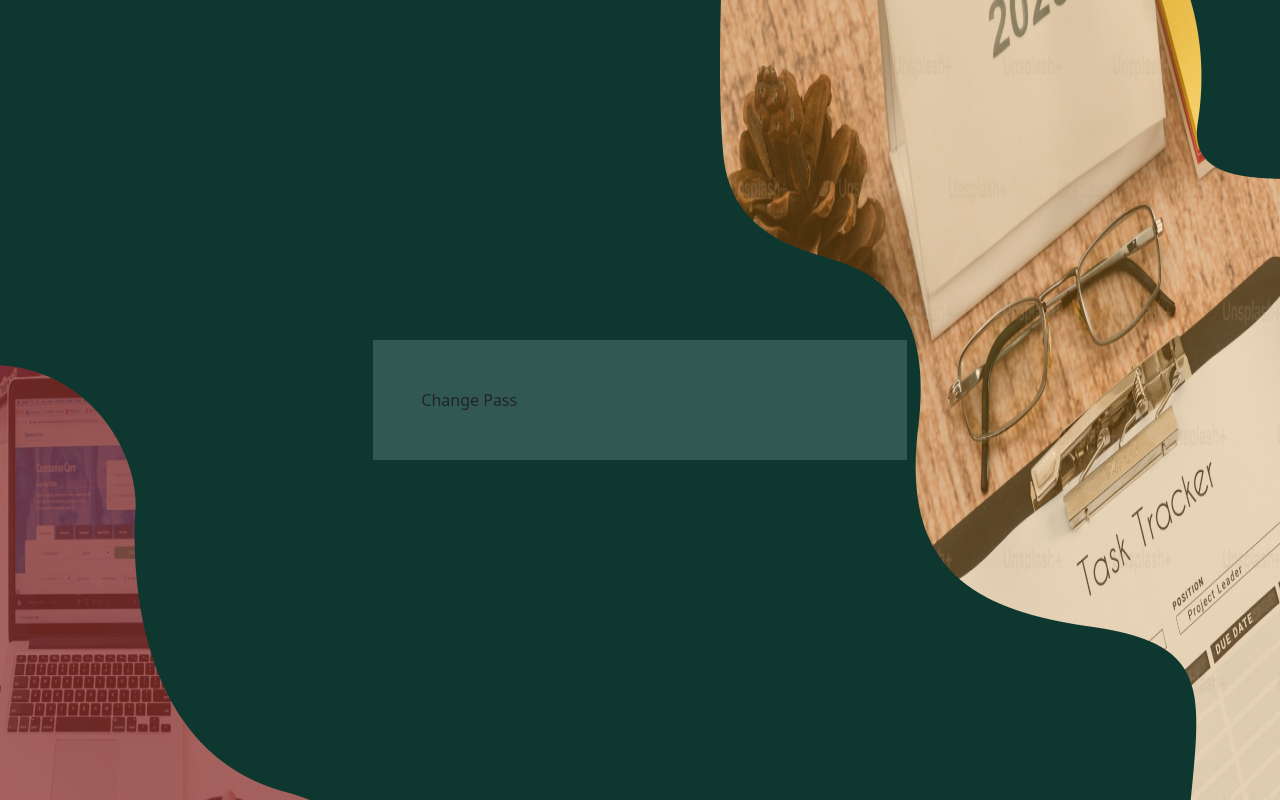
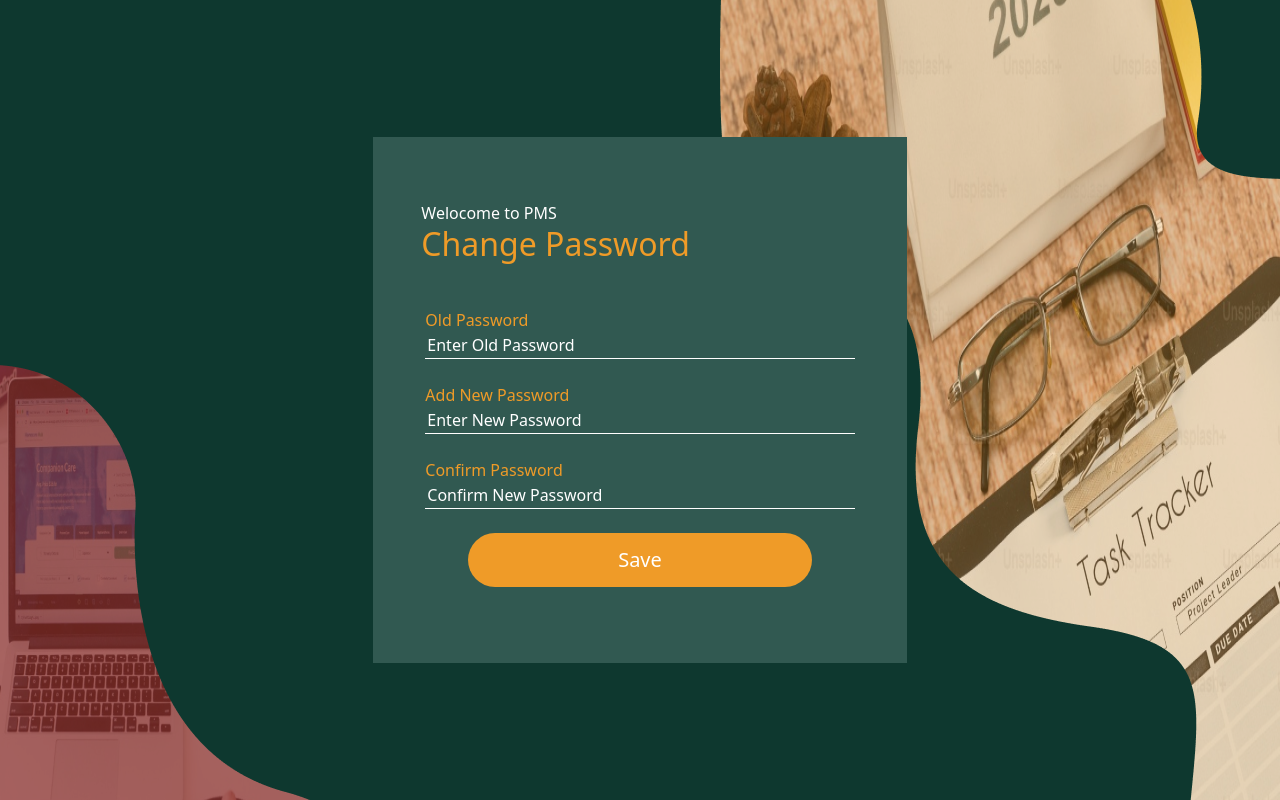
Before and after one commit to Youssefgamalsa/Project_Managment, a React (Vite) app: page /changepass in a window 1280 px wide. Built offline with nearby package versions, Linux system fonts and the light colour scheme.

Commit message:
changepass

```diff
--- a/package.json
+++ b/package.json
@@ -12,6 +12,7 @@
   "dependencies": {
     "axios": "^1.7.4",
     "bootstrap": "^5.3.3",
+    "jwt-decode": "^4.0.0",
     "react": "^18.3.1",
     "react-bootstrap": "^2.10.4",
     "react-dom": "^18.3.1",
--- a/src/App.jsx
+++ b/src/App.jsx
@@ -31,7 +31,7 @@
         { path: "register", element: <Register /> },
         { path: "verify", element: <Verify /> },
         { path: "resetpass", element: <ResetPass /> },
-        { path: "reset-request", element: <ResetRequest /> },
+        { path: "forgetpass", element: <ResetRequest /> },
         { path: "changepass", element: <Changepass /> },
       ],
     },
--- a/src/main.jsx
+++ b/src/main.jsx
@@ -1,9 +1,11 @@
-import { StrictMode } from 'react'
-import { createRoot } from 'react-dom/client'
-import App from './App.jsx'
+import { StrictMode } from "react";
+import { createRoot } from "react-dom/client";
+import App from "./App.jsx";
+import { ToastContainer } from "react-toastify";
 
-createRoot(document.getElementById('root')).render(
+createRoot(document.getElementById("root")).render(
   <StrictMode>
-    <App />
-  </StrictMode>,
-)
+    <ToastContainer/>
+      <App />
+  </StrictMode>
+);
--- a/src/modules/Authentication/components/Changepass/Changepass.jsx
+++ b/src/modules/Authentication/components/Changepass/Changepass.jsx
@@ -1,6 +1,96 @@
+import axios from "axios";
+import { useForm } from "react-hook-form";
+import { useNavigate } from "react-router-dom";
+import { toast } from "react-toastify";
+import baseUsersAuth from "../../../BaseUrls/BaseUrls";
 
-export default function Changepass() {
+export default function ResetPass() {
+  let navigate = useNavigate();
+
+  let {
+    register,
+    handleSubmit,
+    formState: { errors },
+  } = useForm();
+  let submtion = async (data) => {
+    try {
+      let response = await axios.put(baseUsersAuth.changepass, data, {
+        headers: {
+          Authorization: `Bearer ${localStorage.getItem("token")}`,
+        },
+      });
+      toast.success(response.data.message);
+      console.log(response);
+      navigate("/login");
+    } catch (error) {
+      toast.error(error.response.data.message);
+    }
+  };
   return (
-    <div>Change Pass </div>
-  )
+    <>
+      <div className="my-3">
+        <span className="white my-3">Welocome to PMS</span>
+        <h2 style={{ color: "#EF9B28" }}> Change Password </h2>
+      </div>
+      <form className="p-1" onSubmit={handleSubmit(submtion)}>
+        <div className="my-4">
+          <label htmlFor="old_password" className="orange">
+            Old Password
+          </label>
+          <input
+            type="password"
+            placeholder="Enter Old Password "
+            aria-label="old_password"
+            aria-describedby="addon-wrapping"
+            {...register("oldPassword", {
+              required: "oldPassword is Required ",
+            })}
+          />
+        </div>
+        {errors.oldPassword && (
+          <p className="text-danger text-left"> {errors.oldPassword.message}</p>
+        )}{" "}
+        <div className=" my-4">
+          <label htmlFor="new_password" className="orange">
+            {" "}
+            Add New Password{" "}
+          </label>
+          <input
+            type="password"
+            placeholder="Enter New Password "
+            aria-label="new_password"
+            aria-describedby="addon-wrapping"
+            {...register("newPassword", {
+              required: "newPassword is Required ",
+            })}
+          />
+        </div>
+        {errors.newPassword && (
+          <p className="text-danger text-left">{errors.newPassword.message}</p>
+        )}
+        <div className=" my-4">
+          <label htmlFor="confirm_password" className="orange">
+            Confirm Password{" "}
+          </label>
+          <input
+            type={"password"}
+            placeholder="Confirm New Password"
+            aria-label="confirm_password"
+            aria-describedby="addon-wrapping"
+            {...register("confirmNewPassword", {
+              required: "confirmNewPassword is Required ",
+            })}
+          />
+        </div>
+        {errors.confirmNewPassword && (
+          <p className="text-danger text-left">
+            {errors.confirmNewPassword.message}
+          </p>
+        )}
+        <button type="submit" className="d-block my-4 auth_login">
+          Save
+        </button>
+      </form>
+    </>
+  );
 }
--- a/src/modules/Authentication/components/Login/Login.jsx
+++ b/src/modules/Authentication/components/Login/Login.jsx
@@ -1,14 +1,20 @@
 import { useForm } from "react-hook-form";
-// import logo from "../../../../assets/2.png";
 import { toast } from "react-toastify";
 import { Link, useNavigate } from "react-router-dom";
 import axios from "axios";
-import { useState } from "react";
+import {  useState } from "react";
 import "../../../../App.css";
 import baseUsersAuth from "../../../BaseUrls/BaseUrls";
 export default function Login() {
   let navigate = useNavigate();
   const [isPasswordVisibile, setIsPasswordVisibile] = useState(true);
+
+  // useEffect(() => {
+  //   if (localStorage.getItem("token")) {
+  //     navigate("/dashboard");
+  //   }
+  // });
+
   let {
     register,
     handleSubmit,
@@ -16,14 +22,11 @@
   } = useForm();
   let submtion = async (data) => {
     try {
-      let response = await axios.post(
-        baseUsersAuth.login,
-        data
-      );
+      let response = await axios.post(baseUsersAuth.login, data);
       toast.success("Login successfully");
       console.log(response);
       localStorage.setItem("token", response.data.token);
-      navigate('/dashboard');
+      navigate("/dashboard");
     } catch (error) {
       toast.error(error.response.data.message);
     }
@@ -81,7 +84,7 @@
           <Link to="/register" className="white">
             Register Now ?
           </Link>
-          <Link to="/reset-request" className="white">
+          <Link to="/forgetpass" className="white">
             Forget password ?
           </Link>
         </div>
--- a/src/modules/Authentication/components/Register/Register.jsx
+++ b/src/modules/Authentication/components/Register/Register.jsx
@@ -28,11 +28,9 @@
   let submtion = async (data) => {
     let form_data = append_to_form_data(data);
     try {
-      let response = await axios.post(
-        baseUsersAuth.register,
-        form_data
-      );
+      let response = await axios.post(baseUsersAuth.register, form_data);
       toast.success(response.data.message);
+      localStorage.setItem("token", response.data.token);
       navigate("/verify");
       console.log(response);
     } catch (error) {
--- a/src/modules/Authentication/components/Verify/Verify.jsx
+++ b/src/modules/Authentication/components/Verify/Verify.jsx
@@ -18,7 +18,7 @@
        baseUsersAuth.verify,
         data
       );
-      toast.success("Verified Account Successfully");
+      toast.success(response.data.message);
       console.log(response);
       navigate("/login");
     } catch (error) {
--- a/src/modules/BaseUrls/BaseUrls.jsx
+++ b/src/modules/BaseUrls/BaseUrls.jsx
@@ -8,6 +8,6 @@
     resetrequest:`${baseUsers}/Reset/Request`,
     reset:`${baseUsers}/Reset`,
     verify:`${baseUsers}/verify`,
-    changepass:`${baseUsers}/ChangePass`,
+    changepass:`${baseUsers}/ChangePassword`,
 }
 export default baseUsersAuth;
```
Also changed, not shown: 1 other file (tests, documents, lock files or other folders).
